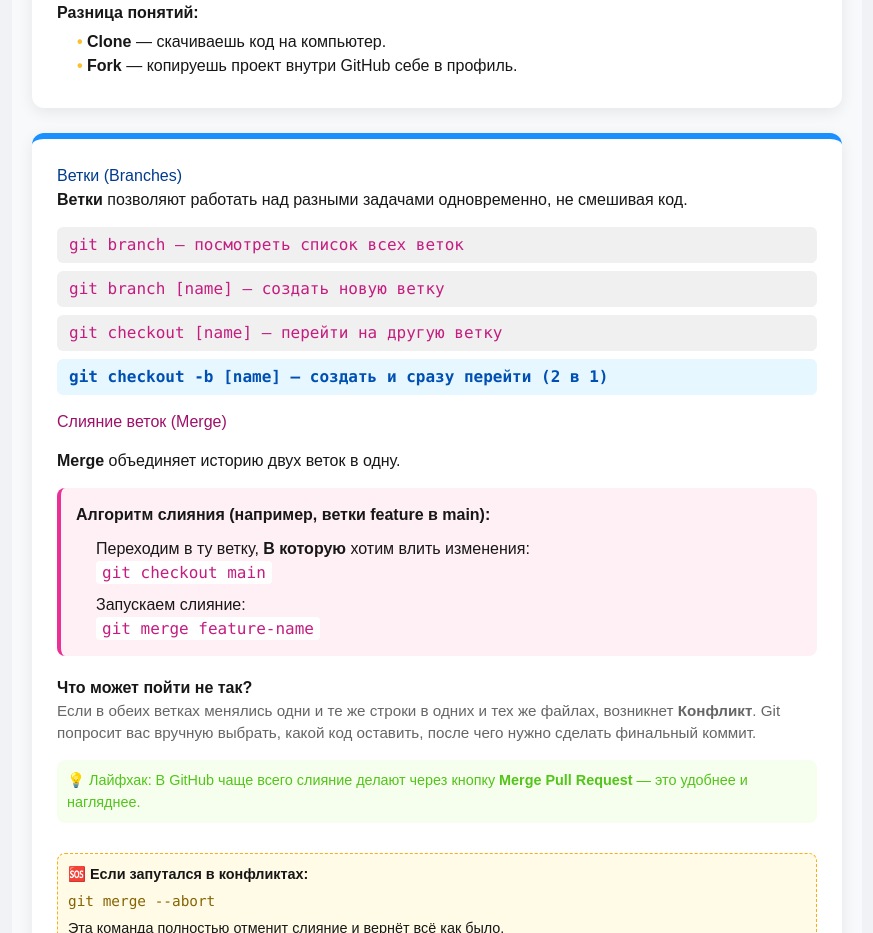
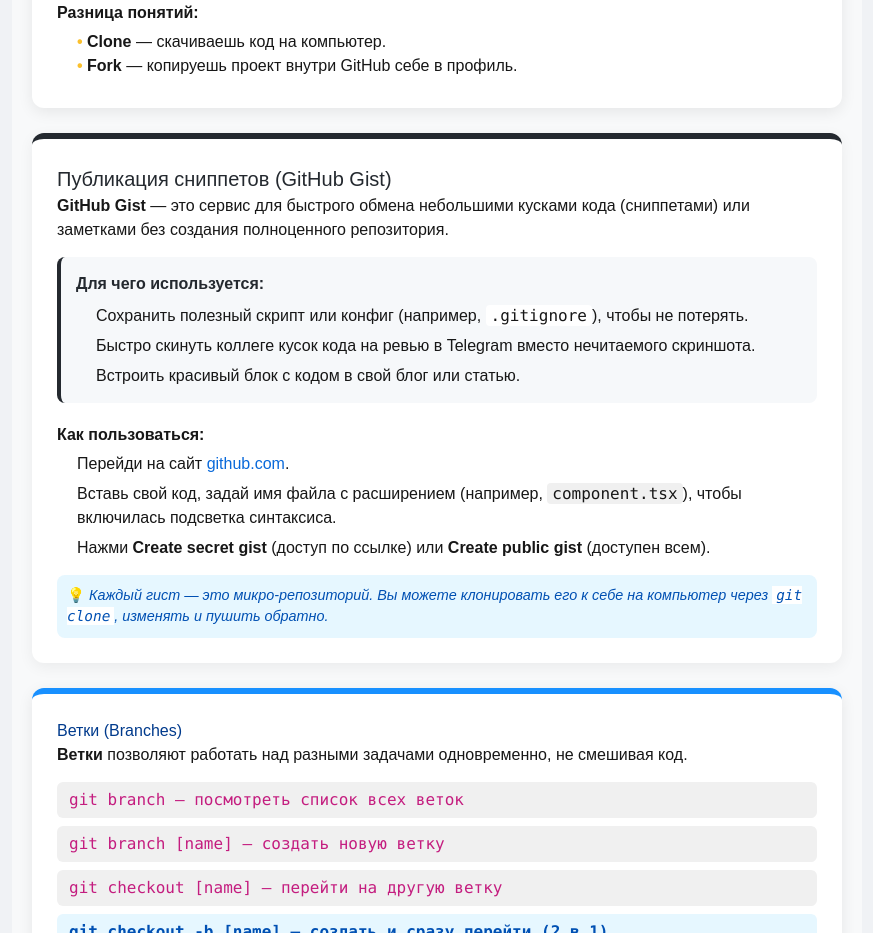
Before and after one commit to tymanskaya/next, a Next.js app: page /git in a window 1280 px wide. Shown: the part 4320-5253 px from the top of the page, without its empty margins (203-1076 px from the left). Built offline with nearby package versions, Linux system fonts and the light colour scheme.

Commit message:
git/GitHub Gist

```diff
--- a/app/git/page.tsx
+++ b/app/git/page.tsx
@@ -345,6 +345,42 @@
                         </div>
                     </div>
                 </section>
+                <section style={{
+                    backgroundColor: '#fff',
+                    padding: '25px',
+                    borderRadius: '12px',
+                    borderTop: '6px solid #24292f',
+                    boxShadow: '0 4px 15px rgba(0,0,0,0.06)',
+                    fontFamily: 'sans-serif'
+                }}>
+                    <h2 style={{ marginTop: 0, color: '#24292f', fontSize: '20px' }}>Публикация сниппетов (GitHub Gist)</h2>
+
+                    <div style={{ display: 'flex', flexDirection: 'column', gap: '15px' }}>
+                        <p><b>GitHub Gist</b> &mdash; это сервис для быстрого обмена небольшими кусками кода (сниппетами) или заметками без создания полноценного репозитория.</p>
+
+                        <div style={{ backgroundColor: '#f6f8fa', padding: '15px', borderRadius: '8px', borderLeft: '4px solid #24292f' }}>
+                            <p style={{ fontWeight: 'bold', margin: '0 0 8px 0', color: '#24292f' }}>Для чего используется:</p>
+                            <ul style={{ margin: 0, paddingLeft: '20px', display: 'flex', flexDirection: 'column', gap: '6px' }}>
+                                <li>Сохранить полезный скрипт или конфиг (например, <code style={{ backgroundColor: '#fff', padding: '1px 5px', borderRadius: '4px' }}>.gitignore</code>), чтобы не потерять.</li>
+                                <li>Быстро скинуть коллеге кусок кода на ревью в Telegram вместо нечитаемого скриншота.</li>
+                                <li>Встроить красивый блок с кодом в свой блог или статью.</li>
+                            </ul>
+                        </div>
+
+                        <div style={{ marginTop: '5px' }}>
+                            <p><b>Как пользоваться:</b></p>
+                            <ol style={{ margin: '5px 0 0 0', paddingLeft: '20px', display: 'flex', flexDirection: 'column', gap: '6px' }}>
+                                <li>Перейди на сайт <a href="github.com" target="_blank" rel="noreferrer" style={{ color: '#0969da', textDecoration: 'none', fontWeight: '500' }}>github.com</a>.</li>
+                                <li>Вставь свой код, задай имя файла с расширением (например, <code style={{ backgroundColor: '#f0f0f0', padding: '1px 5px', borderRadius: '4px' }}>component.tsx</code>), чтобы включилась подсветка синтаксиса.</li>
+                                <li>Нажми <b>Create secret gist</b> (доступ по ссылке) или <b>Create public gist</b> (доступен всем).</li>
+                            </ol>
+                        </div>
+
+                        <div style={{ backgroundColor: '#e6f7ff', padding: '10px', borderRadius: '8px', fontSize: '0.9em', color: '#0050b3' }}>
+                            💡 <i>Каждый гист &mdash; это микро-репозиторий. Вы можете клонировать его к себе на компьютер через <code style={{ backgroundColor: '#fff', padding: '1px 4px' }}>git clone</code>, изменять и пушить обратно.</i>
+                        </div>
+                    </div>
+                </section>
 
                 <section style={{
                     backgroundColor: '#fff',
```
